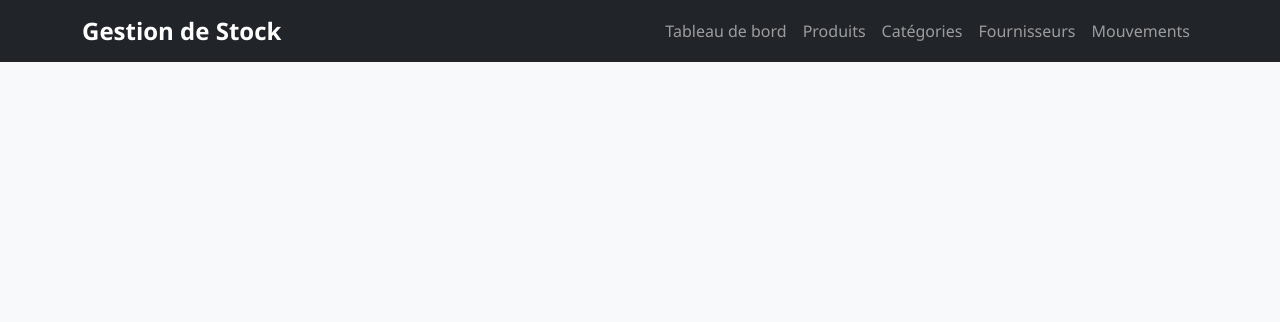
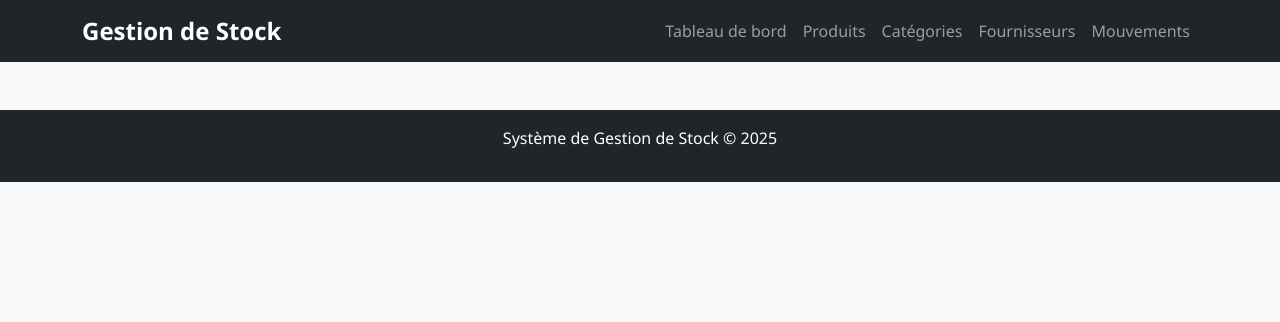
Before and after one commit to SoufainNajmi/PHP_OOP_MVC, a PHP site: page /view/layout.php in a window 1280 px wide. Shown: the top 322 px of the page. Run offline with PHP 8.4, Linux system fonts and the light colour scheme; the template is opened without the code that fills it, so the values that code supplies are empty.

Commit message:
layout_footer

```diff
--- a/view/layout.php
+++ b/view/layout.php
@@ -62,5 +62,11 @@
         <?php echo $content; ?>
     </div>
 
+    <footer class="bg-dark text-white text-center py-3 mt-5">
+        <div class="container">
+            <p>Système de Gestion de Stock &copy; <?php echo date('Y'); ?></p>
+        </div>
+    </footer>
+
 </body>
 </html>
```
